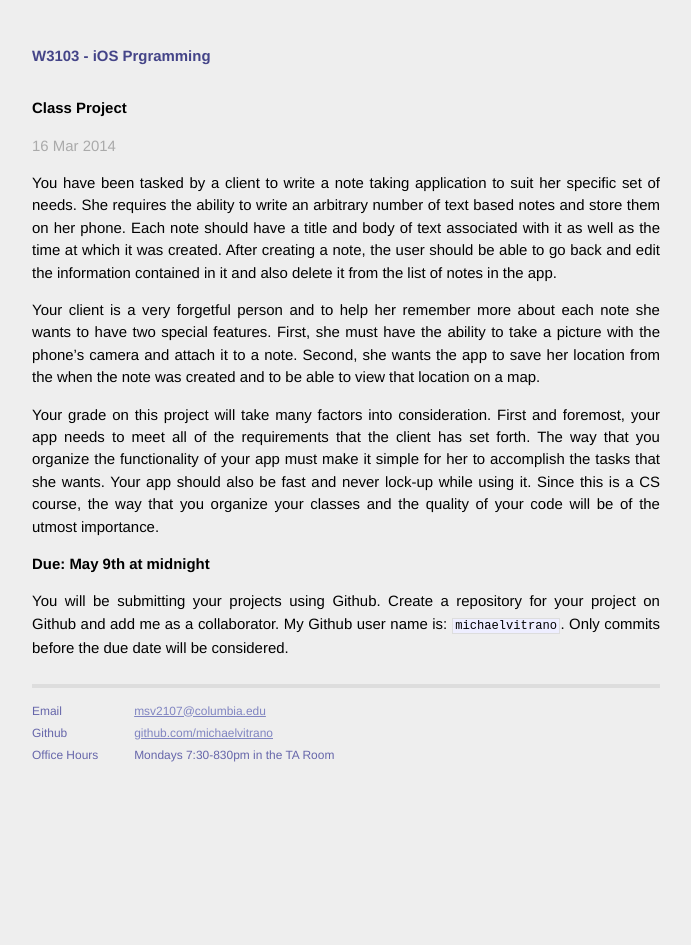
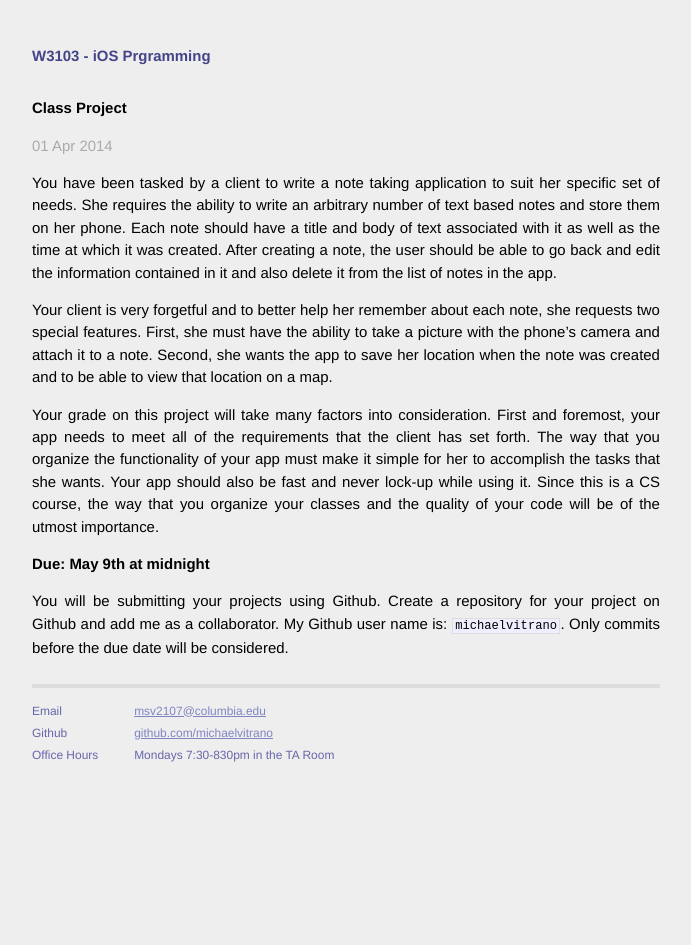
Before and after one commit to Columbia-W3101-iOS/columbia-W3101-iOS.github.io, a Jekyll site: the page built from _posts/2014-04-01-W3103-class-project.md, in a window 1280 px wide. Shown: the whole page, without its empty margins (294-985 px from the left). Built offline with Jekyll 4.4.1, drawn with Linux system fonts in a browser that asks for light colours; Markdown is read by kramdown in place of the engine named in the settings.

```diff
--- a/_posts/2014-03-16-W3103-class-project.md
+++ b/_posts/2014-04-01-W3103-class-project.md
@@ -1,12 +1,12 @@
 ---
 layout: post
 title:  "Class Project"
-date:   2014-03-16 23:00:34
+date:   2014-04-01 22:00:00
 ---
 
 You have been tasked by a client to write a note taking application to suit her specific set of needs. She requires the ability to write an arbitrary number of text based notes and store them on her phone. Each note should have a title and body of text associated with it as well as the time at which it was created. After creating a note, the user should be able to go back and edit the information contained in it and also delete it from the list of notes in the app.
 
-Your client is a very forgetful person and to help her remember more about each note she wants to have two special features. First, she must have the ability to take a picture with the phone's camera and attach it to a note. Second, she wants the app to save her location from the when the note was created and to be able to view that location on a map.
+Your client is very forgetful and to better help her remember about each note, she requests two special features. First, she must have the ability to take a picture with the phone's camera and attach it to a note. Second, she wants the app to save her location when the note was created and to be able to view that location on a map.
 
 Your grade on this project will take many factors into consideration. First and foremost, your app needs to meet all of the requirements that the client has set forth. The way that you  organize the functionality of your app must make it simple for her to accomplish the tasks that she wants. Your app should also be fast and never lock-up while using it. Since this is a CS course, the way that you organize your classes and the quality of your code will be of the utmost importance.
 
```
Also changed, not shown: 1 other file.
